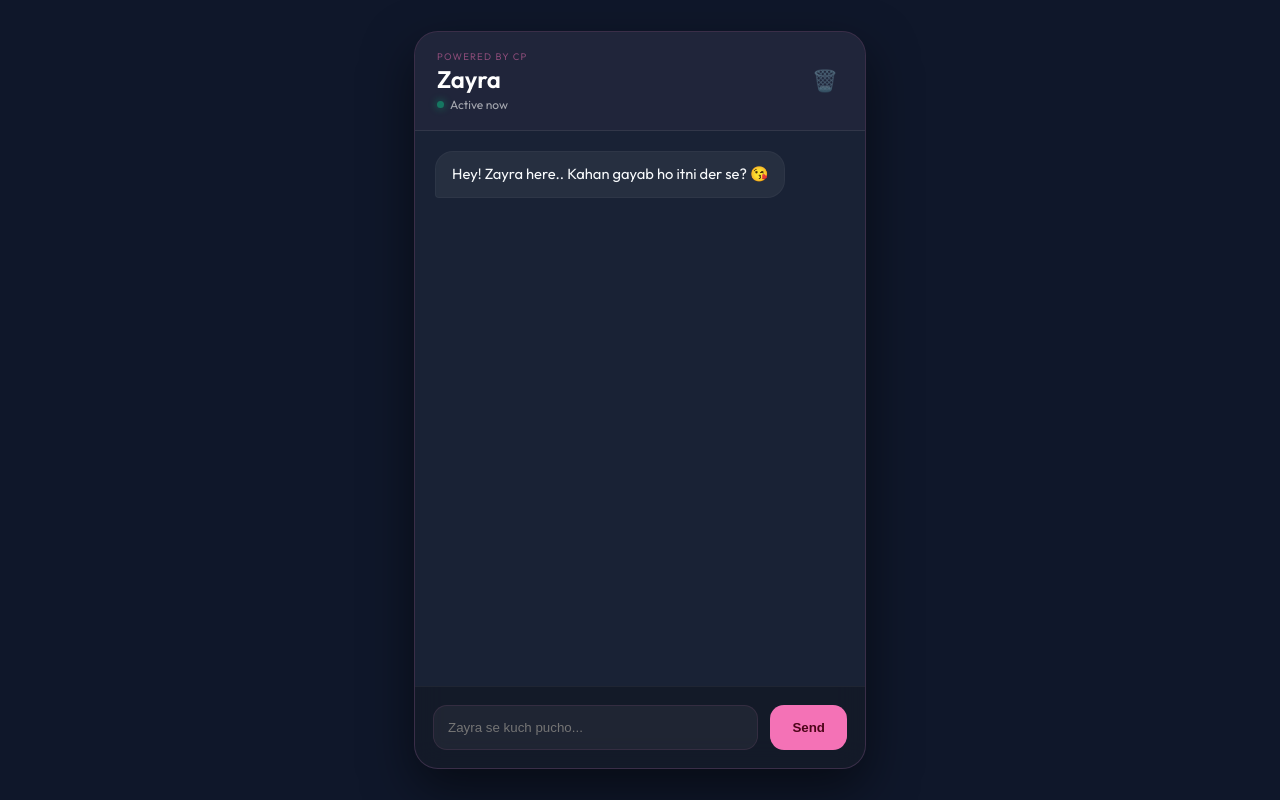
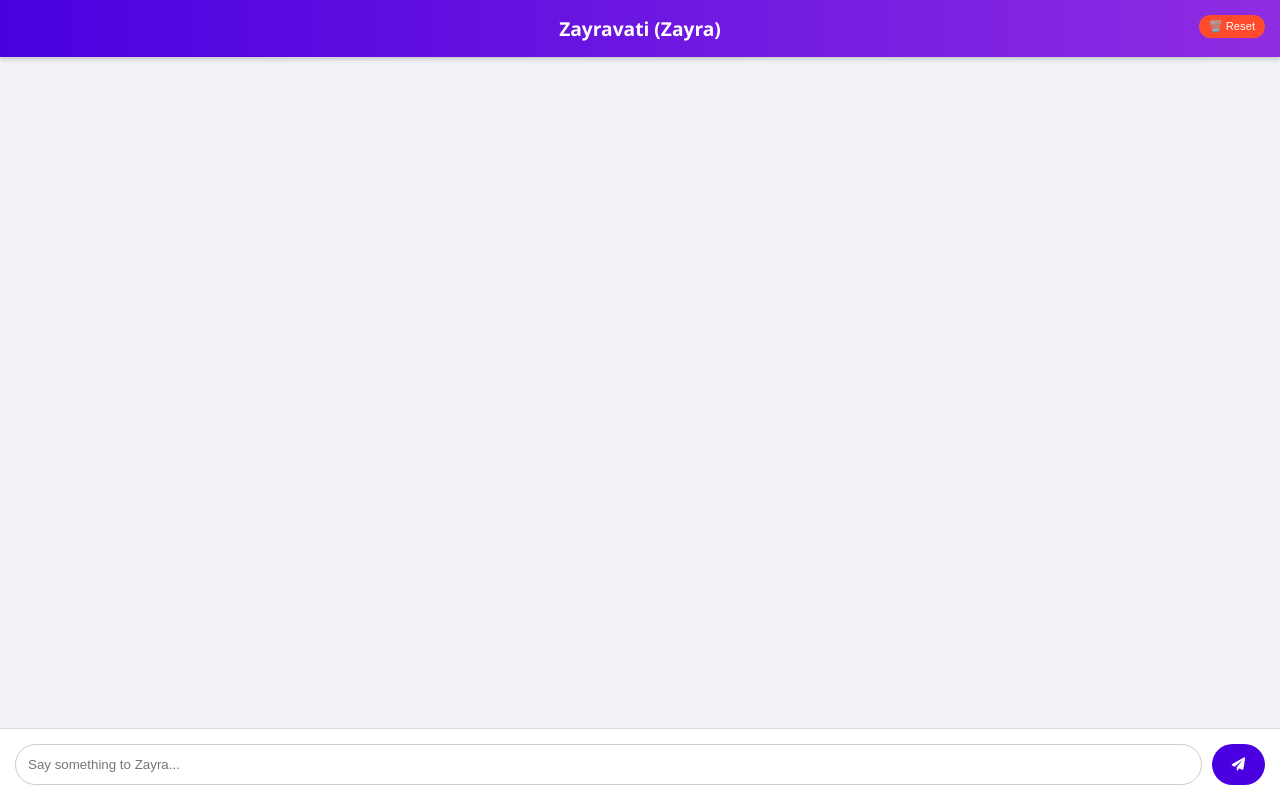
Before and after one commit to neerborana17-beep/Neer-Ai-For-CP, a Flask app: page / in a window 1280 px wide. Run offline with Flask 3, Linux system fonts and the light colour scheme.

Commit message:
Update index.html

```diff
--- a/templates/index.html
+++ b/templates/index.html
@@ -3,94 +3,85 @@
 <head>
     <meta charset="UTF-8">
     <meta name="viewport" content="width=device-width, initial-scale=1.0">
-    <title>Zayra AI | Powered by CP</title>
-    <link href="https://fonts.googleapis.com/css2?family=Outfit:wght@300;400;600&display=swap" rel="stylesheet">
+    <title>Zayravati - Udaipur</title>
+    <link rel="stylesheet" href="https://cdnjs.cloudflare.com/ajax/libs/font-awesome/6.0.0/css/all.min.css">
     <style>
-        :root { --bg-color: #0f172a; --accent-color: #f472b6; --text-color: #f8fafc; }
-        body { font-family: 'Outfit', sans-serif; background: var(--bg-color); color: var(--text-color); margin: 0; display: flex; justify-content: center; align-items: center; height: 100vh; }
-
-        .chat-container { width: 100%; max-width: 450px; height: 92vh; background: rgba(30, 41, 59, 0.7); backdrop-filter: blur(15px); border-radius: 24px; display: flex; flex-direction: column; overflow: hidden; border: 1px solid rgba(244, 114, 182, 0.15); box-shadow: 0 20px 50px rgba(0,0,0,0.5); }
-
-        /* --- Header Section --- */
-        .header { padding: 18px 22px; border-bottom: 1px solid rgba(255,255,255,0.08); display: flex; justify-content: space-between; align-items: center; background: rgba(244, 114, 182, 0.03); }
-        .header-left { display: flex; flex-direction: column; }
-        .powered-by { font-size: 0.6rem; letter-spacing: 1.2px; color: rgba(244, 114, 182, 0.5); text-transform: uppercase; margin-bottom: 2px; }
-        .header h1 { font-size: 1.5rem; margin: 0; color: white; font-weight: 600; }
-
-        /* --- Active Status Dot --- */
-        .status-wrapper { display: flex; align-items: center; margin-top: 3px; }
-        .status-dot { height: 7px; width: 7px; background-color: #10b981; border-radius: 50%; display: inline-block; margin-right: 6px; box-shadow: 0 0 8px #10b981; animation: pulse 2s infinite; }
-        .online-text { font-size: 0.75rem; color: rgba(255, 255, 255, 0.6); font-weight: 400; }
-
-        .reset-btn { background: none; border: none; font-size: 1.3rem; cursor: pointer; opacity: 0.4; transition: 0.3s; padding: 5px; }
-        .reset-btn:hover { opacity: 1; transform: scale(1.1); }
-
-        #chat-box { flex: 1; padding: 20px; overflow-y: auto; display: flex; flex-direction: column; gap: 16px; scroll-behavior: smooth; }
-        .message { max-width: 80%; padding: 12px 16px; border-radius: 18px; font-size: 0.92rem; line-height: 1.4; animation: fadeIn 0.3s ease; }
-        .user-message { align-self: flex-end; background: var(--accent-color); color: #4c0519; border-bottom-right-radius: 4px; box-shadow: 0 4px 12px rgba(244, 114, 182, 0.2); }
-        .ai-message { align-self: flex-start; background: rgba(255,255,255,0.06); border: 1px solid rgba(255,255,255,0.03); border-bottom-left-radius: 4px; }
-
-        .typing { font-size: 0.8rem; color: var(--accent-color); padding: 8px 25px; display: none; font-style: italic; }
-
-        .input-area { padding: 18px; display: flex; gap: 12px; background: rgba(0,0,0,0.25); border-top: 1px solid rgba(255,255,255,0.05); }
-        input { flex: 1; background: rgba(255,255,255,0.05); border: 1px solid rgba(244,114,182,0.1); padding: 14px; border-radius: 14px; color: white; outline: none; transition: 0.2s; }
-        input:focus { border-color: var(--accent-color); background: rgba(255,255,255,0.08); }
-
-        button#send-btn { background: var(--accent-color); border: none; padding: 0 22px; border-radius: 14px; font-weight: 600; cursor: pointer; color: #4c0519; transition: 0.2s; }
-        button#send-btn:active { transform: scale(0.95); }
-
-        @keyframes pulse { 0% { opacity: 1; } 50% { opacity: 0.5; } 100% { opacity: 1; } }
-        @keyframes fadeIn { from { opacity: 0; transform: translateY(8px); } to { opacity: 1; transform: translateY(0); } }
-
-        #chat-box::-webkit-scrollbar { width: 4px; }
-        #chat-box::-webkit-scrollbar-thumb { background: rgba(244, 114, 182, 0.2); border-radius: 10px; }
+        /* Royal Theme & Smooth UI */
+        body { font-family: 'Segoe UI', Tahoma, Geneva, Verdana, sans-serif; background: #f0f2f5; margin: 0; padding: 0; display: flex; flex-direction: column; height: 100vh; }
+        #header { background: #8e2de2; background: linear-gradient(to right, #4a00e0, #8e2de2); color: white; padding: 15px; text-align: center; font-size: 1.2rem; font-weight: bold; box-shadow: 0 2px 5px rgba(0,0,0,0.2); }
+        #chat-box { flex: 1; overflow-y: auto; padding: 20px; display: flex; flex-direction: column; gap: 15px; }
+        .msg { max-width: 80%; padding: 12px 16px; border-radius: 18px; line-height: 1.4; font-size: 0.95rem; position: relative; }
+        .user { align-self: flex-end; background: #8e2de2; color: white; border-bottom-right-radius: 2px; }
+        .bot { align-self: flex-start; background: white; color: #333; border-bottom-left-radius: 2px; box-shadow: 0 2px 5px rgba(0,0,0,0.05); }
+        #input-area { background: white; padding: 15px; display: flex; gap: 10px; border-top: 1px solid #ddd; }
+        input { flex: 1; border: 1px solid #ccc; padding: 12px; border-radius: 25px; outline: none; }
+        button { background: #4a00e0; color: white; border: none; padding: 10px 20px; border-radius: 25px; cursor: pointer; transition: 0.3s; }
+        button:hover { opacity: 0.8; }
+        #reset-btn { background: #ff4b2b; position: absolute; top: 15px; right: 15px; padding: 5px 10px; font-size: 0.7rem; }
     </style>
 </head>
 <body>
-    <div class="chat-container">
-        <div class="header">
-            <div class="header-left">
-                <div class="powered-by">POWERED BY CP</div>
-                <h1>Zayra</h1>
-                <div class="status-wrapper">
-                    <span class="status-dot"></span>
-                    <span class="online-text">Active now</span>
-                </div>
-            </div>
-            <button class="reset-btn" onclick="clearMemory()" title="Clear Chat History">🗑️</button>
-        </div>
 
-        <div id="chat-box">
-            <div class="message ai-message">Hey! Zayra here.. Kahan gayab ho itni der se? 😘</div>
-        </div>
+    <div id="header">
+        Zayravati (Zayra)
+        <button id="reset-btn" onclick="clearChat()">🗑️ Reset</button>
+    </div>
 
-        <div id="typing" class="typing">Zayra is thinking...</div>
+    <div id="chat-box"></div>
 
-        <div class="input-area">
-            <input type="text" id="user-input" placeholder="Zayra se kuch pucho..." onkeypress="if(event.key==='Enter') sendMessage()">
-            <button id="send-btn" onclick="sendMessage()">Send</button>
-        </div>
+    <div id="input-area">
+        <input type="text" id="user-msg" placeholder="Say something to Zayra..." onkeypress="handleKey(event)">
+        <button onclick="sendMsg()"><i class="fa-solid fa-paper-plane"></i></button>
     </div>
 
     <script>
         const chatBox = document.getElementById('chat-box');
-        const userInput = document.getElementById('user-input');
-        const typing = document.getElementById('typing');
 
-        function addMessage(text, isUser) {
+        // 1. Notification Permission
+        if (Notification.permission !== "granted") {
+            Notification.requestPermission();
+        }
+
+        // 2. Random Nudge System (Zayra's own messages)
+        function checkZayraNudge() {
+            fetch('/get_nudge')
+                .then(res => res.json())
+                .then(data => {
+                    if (Notification.permission === "granted") {
+                        const n = new Notification("Zayra 💖", {
+                            body: data.message,
+                            icon: "https://cdn-icons-png.flaticon.com/512/4140/4140047.png" // Placeholder icon
+                        });
+                        // Notification click se app open ho jaye
+                        n.onclick = () => { window.focus(); };
+                    }
+                    // Screen par bhi dikhe
+                    appendMsg(data.message, 'bot');
+                });
+        }
+
+        // Random interval (Har 15-40 minutes ke beech mein ek bar)
+        let randomTime = Math.floor(Math.random() * (2400000 - 900000 + 1)) + 900000;
+        setInterval(checkZayraNudge, randomTime);
+
+        // 3. Main Chat Functions
+        function handleKey(e) { if(e.key === 'Enter') sendMsg(); }
+
+        function appendMsg(text, sender) {
             const div = document.createElement('div');
-            div.className = `message ${isUser ? 'user-message' : 'ai-message'}`;
-            div.textContent = text;
+            div.className = `msg ${sender}`;
+            div.innerText = text;
             chatBox.appendChild(div);
             chatBox.scrollTop = chatBox.scrollHeight;
         }
 
-        async function sendMessage() {
-            const msg = userInput.value.trim();
+        async function sendMsg() {
+            const input = document.getElementById('user-msg');
+            const msg = input.value.trim();
             if(!msg) return;
-            addMessage(msg, true);
-            userInput.value = '';
-            typing.style.display = 'block';
+
+            appendMsg(msg, 'user');
+            input.value = '';
 
             try {
                 const res = await fetch('/chat', {
@@ -99,24 +90,19 @@
                     body: JSON.stringify({message: msg})
                 });
                 const data = await res.json();
-                typing.style.display = 'none';
-                addMessage(data.reply, false);
-            } catch {
-                typing.style.display = 'none';
-                addMessage("Babu, lagta hai network nakhre kar raha hai! 🙄", false);
+                appendMsg(data.reply, 'bot');
+            } catch (e) {
+                appendMsg("Network nakhre kar raha hai sa! 🙄", 'bot');
             }
         }
 
-        async function clearMemory() {
-            if(confirm("Zayra ki saari purani yaadein mita doon?")) {
-                const res = await fetch('/delete_history_secret_99', {method: 'POST'});
-                const data = await res.json();
-                if(data.status === 'success') {
-                    alert(data.message);
-                    location.reload();
-                }
-            }
+        async function clearChat() {
+            if(!confirm("Kya aap puraani yaadein mitaana chahte hain sa?")) return;
+            const res = await fetch('/delete_history_secret_99', {method: 'POST'});
+            const data = await res.json();
+            alert(data.message);
+            location.reload();
         }
     </script>
 </body>
-</html>
+    </html>
```
